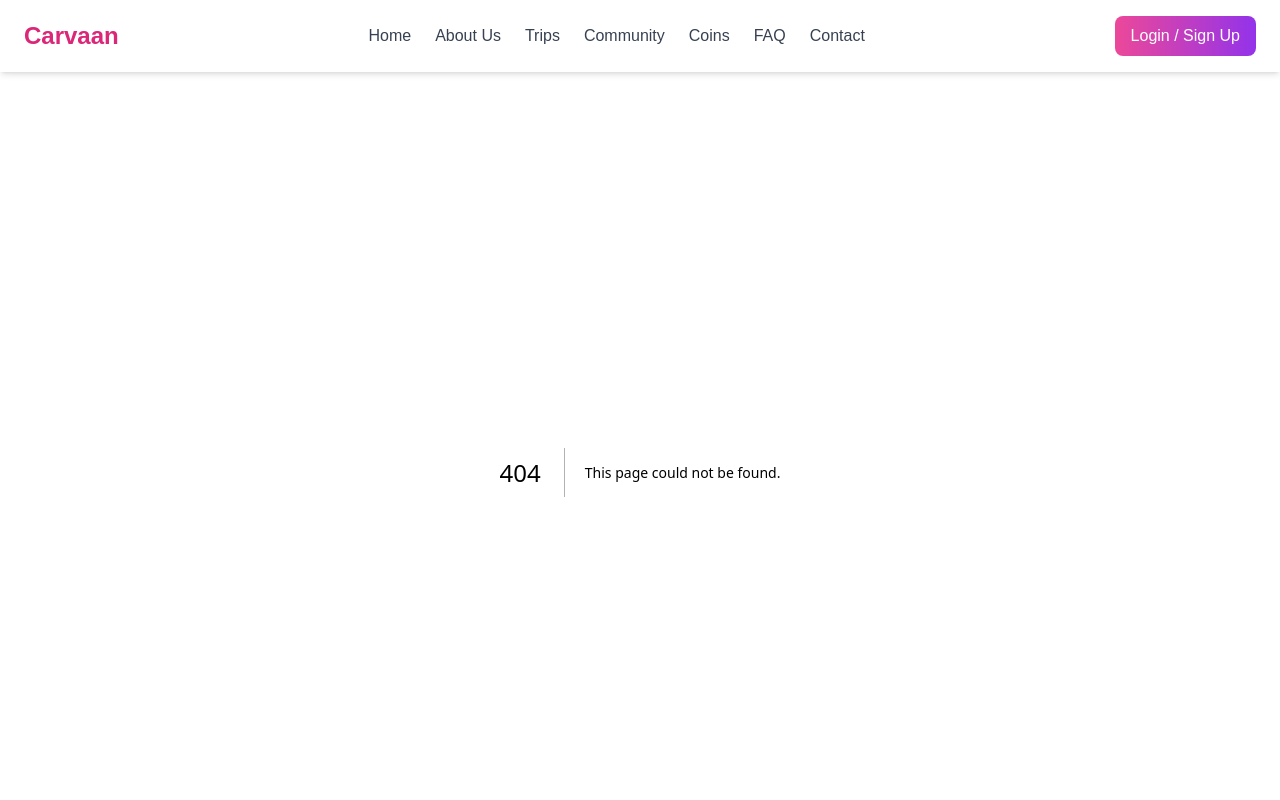
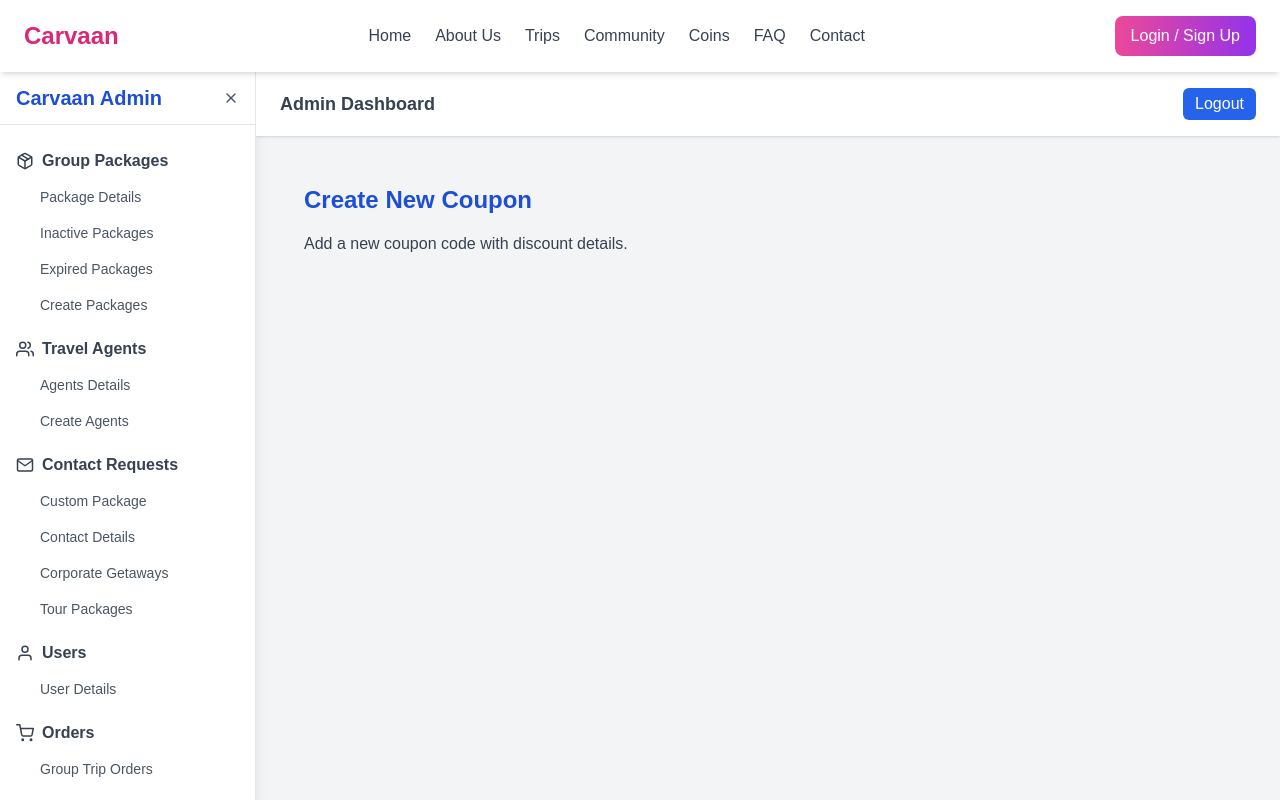
Before and after one commit to carvaangurgaon1/carvaan-website, a Next.js app: page /admin/coupons/create-coupon in a window 1280 px wide. Before the commit this address had no page. Shown: the top 800 px of the page. Built offline with nearby package versions, Linux system fonts and the light colour scheme.

Commit message:
Create page.tsx

```diff
--- /dev/null
+++ b/app/admin/coupons/create-coupon/page.tsx
@@ -0,0 +1,8 @@
+export default function Page() {
+  return (
+    <div className="p-6">
+      <h1 className="text-2xl font-bold mb-4 text-blue-700">Create New Coupon</h1>
+      <p className="text-gray-700">Add a new coupon code with discount details.</p>
+    </div>
+  );
+}
```
